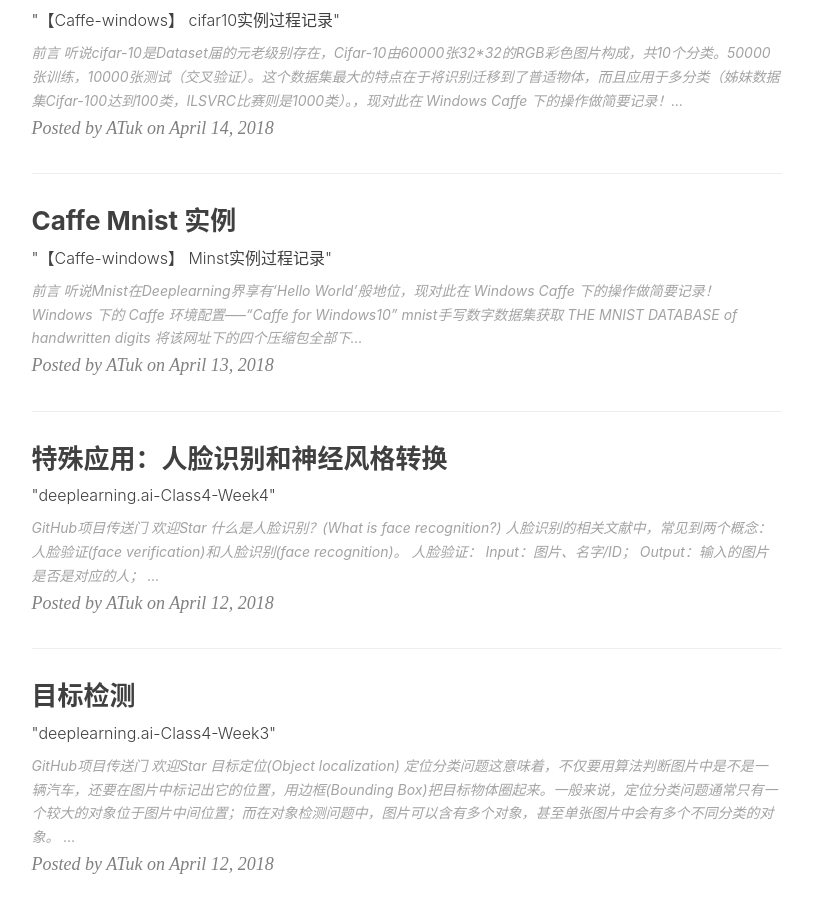
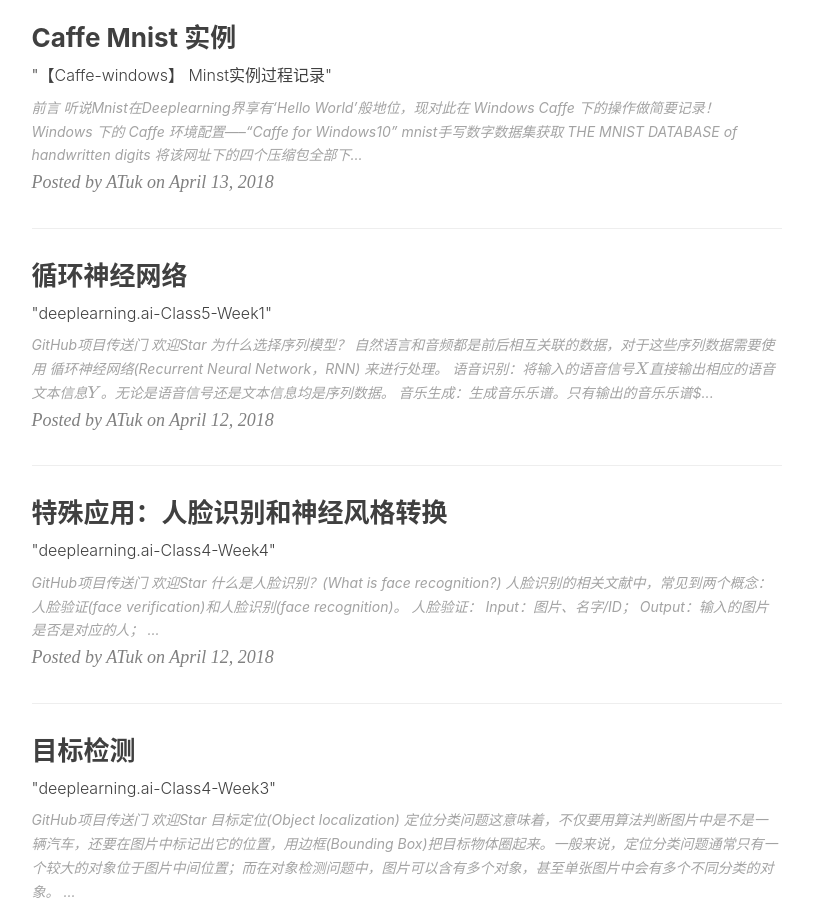
Before and after one commit to AlbertHG/alberthg.github.io, a Jekyll site: the page built from index.html, in a window 1280 px wide and 900 px high, scrolled down 1203 px. Shown: the whole window, without its empty margins (136-949 px from the left). Built offline with Jekyll 4.4.1, drawn with Linux system fonts in a browser that asks for light colours; nearby versions of some CDN libraries; formulas are drawn with MathJax 3; the list of posts is cut into pages by our own code; comment, search, counter and statistics services are not loaded; some of the changed lines change nothing that is shown; some of the changed text lies outside the part shown.

Commit message:
add c5w1

```diff
--- a/_posts/2018-04-22-deeplearning-ai-c5w1.md
+++ b/_posts/2018-04-22-deeplearning-ai-c5w1.md
@@ -1,24 +1,23 @@
-<h1 align="center">第五课第一周“循环神经网络(RNN)”</h1>
+---
+layout:     post
+title:      循环神经网络
+subtitle:    "\"deeplearning.ai-Class5-Week1\""
+date:       2018-04-12
+author:     ATuk
+header-img: img/deeplearning_c1_w1.jpg
+catalog: true
+tags:
+    - deep learning
+    - 笔记
+    - deeplearning.ai
+    - 网易云课堂
+    - 编程作业
+---
 
-# 笔记
+## [GitHub项目传送门](https://github.com/AlbertHG/Coursera-Deep-Learning-deeplearning.ai)
 
-## 目录
+> 欢迎Star
 
-* [笔记](#笔记)
-   * [目录](#目录)
-   * [为什么选择序列模型？](#为什么选择序列模型)
-   * [数学符号](#数学符号)
-   * [循环神经网络模型](#循环神经网络模型)
-       * [对时间序列参数共享的理解](#对时间序列参数共享的理解)
-   * [通过时间的反向传播](#通过时间的反向传播)
-   * [不同类型的循环神经网络](#不同类型的循环神经网络)
-   * [语言模型和序列生成](#语言模型和序列生成)
-   * [对新序列采样](#对新序列采样)
-   * [循环神经网络的梯度消失](#循环神经网络的梯度消失)
-   * [GRU单元](#gru单元)
-   * [长短期记忆(LSTM)](#长短期记忆lstm)
-   * [双向循环神经网络](#双向循环神经网络)
-   * [深层循环神经网络](#深层循环神经网络)
 
 ## 为什么选择序列模型？
 
@@ -46,14 +45,14 @@
 - $T_{y}$：用来表示输出 $y$ 的长度；
 - $x^{(i)⟨t⟩}$：表示第 $i$ 个输入样本的第 $t$ 个符号，其余同理。
 
-想要表示一个词语，需要先建立一个 **词汇表(Vocabulary)** ，或者叫 **字典(ictionary)** 。将需要表示的所有词语变为一个列向量，可以根据字母顺序排列，然后根据单词在向量中的位置，用 **one-hot 向量(one-hot vector)** 来表示该单词的标签：将每个单词编码成一个 $R^{ |V| \times 1}$向量，其中 $|V|$是词汇表中单词的数量。一个单词在词汇表中的索引在该向量对应的元素为 1，其余元素均为 0。
+想要表示一个词语，需要先建立一个 **词汇表(Vocabulary)** ，或者叫 **字典(ictionary)** 。将需要表示的所有词语变为一个列向量，可以根据字母顺序排列，然后根据单词在向量中的位置，用 **one-hot 向量(one-hot vector)** 来表示该单词的标签：将每个单词编码成一个 $R^{\left | V \right | \times 1}$向量，其中 $\left | V \right |$是词汇表中单词的数量。一个单词在词汇表中的索引在该向量对应的元素为 1，其余元素均为 0。
 
 ![](https://raw.githubusercontent.com/AlbertHG/Coursera-Deep-Learning-deeplearning.ai/master/05-Sequence%20Models/week1/md_images/02.png)
 
 1. 如上图：在这里$x^{⟨1⟩}$表示Harry这个单词，它就是一个第4075行是1，其余值都是0的向量（上图编号1所示）;
 2. 同样的，$x^{⟨2⟩}$是个第6830行是1，其余位置都是0的向量（上图编号2所示）；
 3. 以此类推。
-4. 那么还剩下最后一件事，如果遇到了一个不在词表中的单词，答案就是创建一个新的标记，也就是一个叫做Unknow Word的伪造单词，用<UNK>作为标记。
+4. 那么还剩下最后一件事，如果遇到了一个不在词表中的单词，答案就是创建一个新的标记，也就是一个叫做Unknow Word的伪造单词，用$UNK$作为标记。
 
 ## 循环神经网络模型
 
@@ -114,7 +113,7 @@
 关于维数稍微啰嗦几句：
 
 - 假如 $a^{⟨t-1⟩}$ 是 100 维， $x^{⟨t⟩}$ 是 10000 维，那么 ${W_{aa}}$ 便是 $(100,100)$ 维的矩阵， ${W_{ax}}$ 便是 $(100,10000)$ 维的矩阵。堆叠起来， $W_{a}$ 便是 $(100,10100)$ 维的矩阵。
-- $\begin{bmatrix} a^{⟨t-1⟩} \\ x^{⟨t⟩} \end{bmatrix}$：表示一个 $(10100,1)$ 维的矩阵。
+- $\begin{bmatrix} a^{⟨t-1⟩}\\ x^{⟨t⟩} \end{bmatrix}$：表示一个 $(10100,1)$ 维的矩阵。
 
 上述是我们单独对每个cell进行公式推导，最终整个模型的公式其实就是单个cell的循环调用，下图是单个cell的具体结构图，以及前向传播的公式，非常的简洁明了 。
 
@@ -148,7 +147,7 @@
 
 将单个位置上的损失函数相加，得到整个序列的成本函数如下：
 
-$$J = L(\hat y, y) = \sum^{T_x}_{t=1} L^{⟨t⟩}(\hat y^{⟨t⟩}, y^{⟨t⟩})$$
+$$J = L(\hat y, y) = \sum^{T_x}_ {t=1} L^{⟨t⟩}(\hat y^{⟨t⟩}, y^{⟨t⟩})$$
 
 然后，反向传播(Backpropagation)过程就是从右到左分别计算 $L(\hat y,y)$ 对参数 $W_{a}$ ， $W_{y}$ ， $b_a$ ， $b_y$ 的偏导数。思路与做法与标准的神经网络是一样的。一般可以通过成熟的深度学习框架自动求导，例如PyTorch、Tensorflow等
 
```
Also changed, not shown: img/deeplearning_c5_w1.jpg (added).
